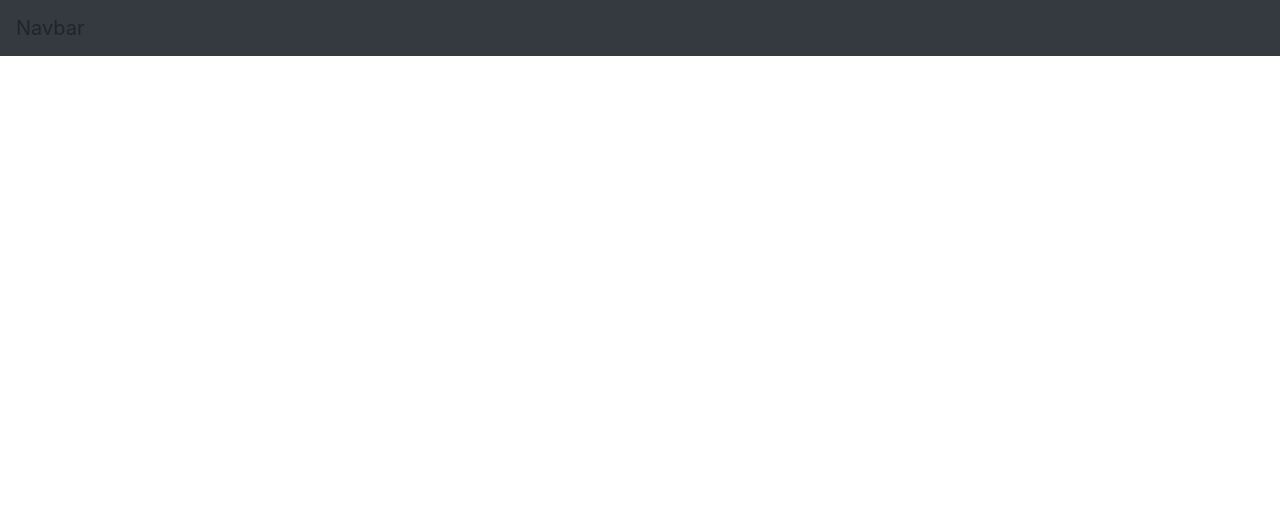
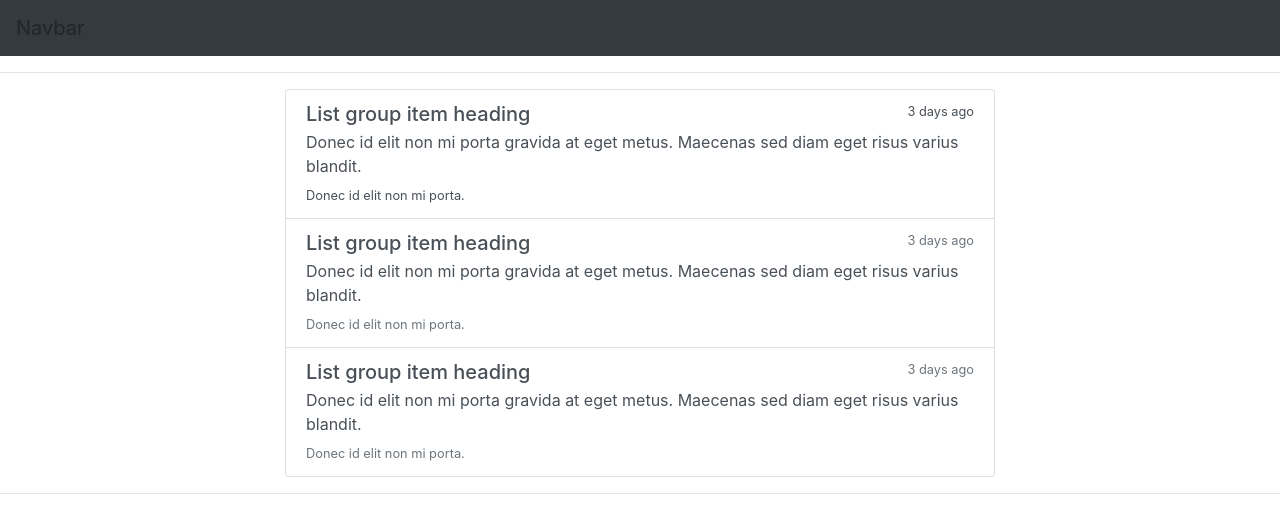
Before and after one commit to Hugo-Hontans/Music-Alive, an Angular app: page / in a window 1280 px wide. Shown: the top 516 px of the page. Built offline with nearby package versions, Linux system fonts and the light colour scheme.

Commit message:
eventlist v0.1

```diff
--- a/src/app/app.component.html
+++ b/src/app/app.component.html
@@ -1,3 +1,4 @@
 <nav class="navbar navbar-dark bg-dark justify-content-between">
   <a class="navbar-brand">Navbar</a>
 </nav>
+<app-eventlist></app-eventlist>
--- a/src/app/app.module.ts
+++ b/src/app/app.module.ts
@@ -2,10 +2,12 @@ import { BrowserModule } from '@angular/platform-browser';
 import { NgModule } from '@angular/core';
 
 import { AppComponent } from './app.component';
+import { EventlistComponent } from './eventlist/eventlist.component';
 
 @NgModule({
   declarations: [
-    AppComponent
+    AppComponent,
+    EventlistComponent
   ],
   imports: [
     BrowserModule
--- /dev/null
+++ b/src/app/eventlist/eventlist.component.html
@@ -0,0 +1,35 @@
+<hr>
+
+<div class="container d-flex justify-content-center">
+  <div class="col-10 col-md-8 ">
+    <a href="#" class="list-group-item list-group-item-action flex-column align-items-start ">
+      <div class="d-flex w-100 justify-content-between">
+        <h5 class="mb-1">List group item heading</h5>
+        <small>3 days ago</small>
+      </div>
+      <p class="mb-1">Donec id elit non mi porta gravida at eget metus. Maecenas sed diam eget risus varius
+        blandit.</p>
+      <small>Donec id elit non mi porta.</small>
+    </a>
+    <a href="#" class="list-group-item list-group-item-action flex-column align-items-start">
+      <div class="d-flex w-100 justify-content-between">
+        <h5 class="mb-1">List group item heading</h5>
+        <small class="text-muted">3 days ago</small>
+      </div>
+      <p class="mb-1">Donec id elit non mi porta gravida at eget metus. Maecenas sed diam eget risus varius
+        blandit.</p>
+      <small class="text-muted">Donec id elit non mi porta.</small>
+    </a>
+    <a href="#" class="list-group-item list-group-item-action flex-column align-items-start">
+      <div class="d-flex w-100 justify-content-between">
+        <h5 class="mb-1">List group item heading</h5>
+        <small class="text-muted">3 days ago</small>
+      </div>
+      <p class="mb-1">Donec id elit non mi porta gravida at eget metus. Maecenas sed diam eget risus varius
+        blandit.</p>
+      <small class="text-muted">Donec id elit non mi porta.</small>
+    </a>
+  </div>
+</div>
+
+<hr>
--- /dev/null
+++ b/src/app/eventlist/eventlist.component.ts
@@ -0,0 +1,15 @@
+import { Component, OnInit } from '@angular/core';
+
+@Component({
+  selector: 'app-eventlist',
+  templateUrl: './eventlist.component.html',
+  styleUrls: ['./eventlist.component.css']
+})
+export class EventlistComponent implements OnInit {
+
+  constructor() { }
+
+  ngOnInit() {
+  }
+
+}
```
Also changed, not shown: src/app/eventlist/eventlist.component.css (added), 1 other file (tests, documents, lock files or other folders).
